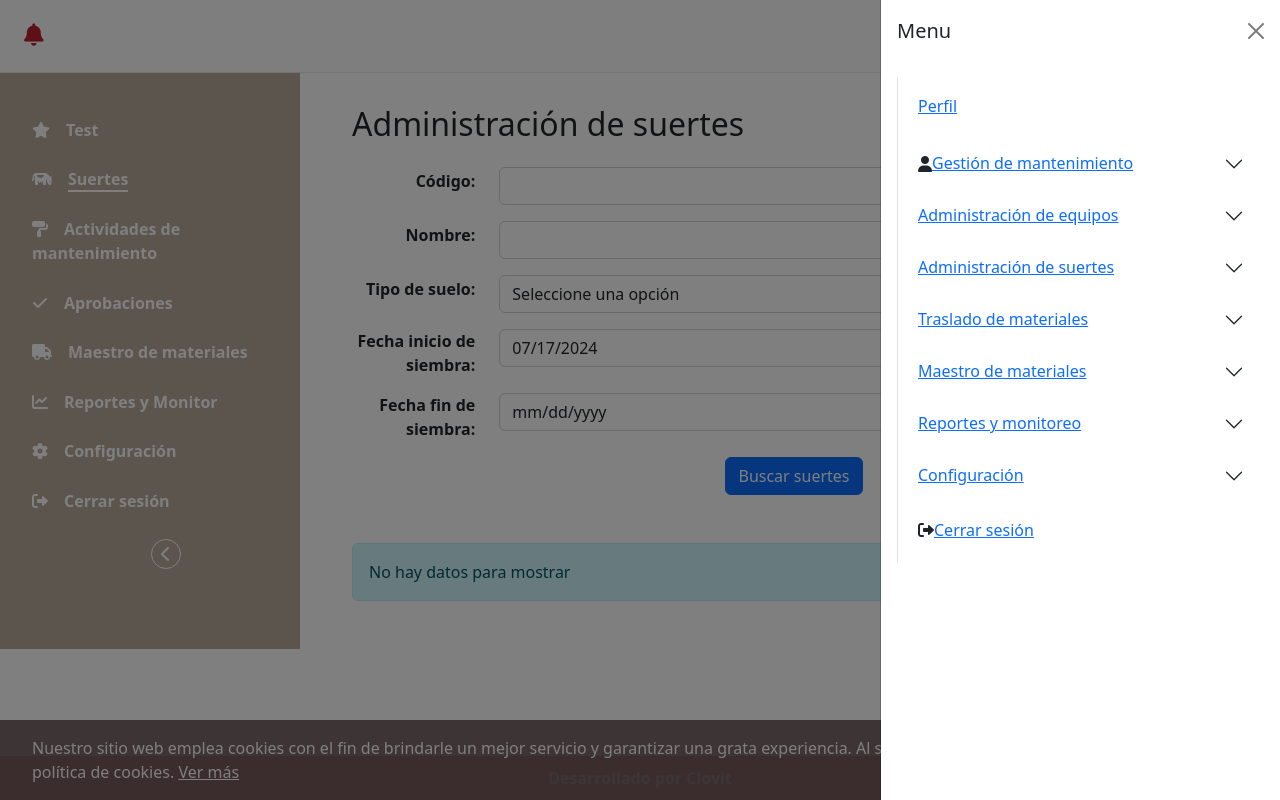
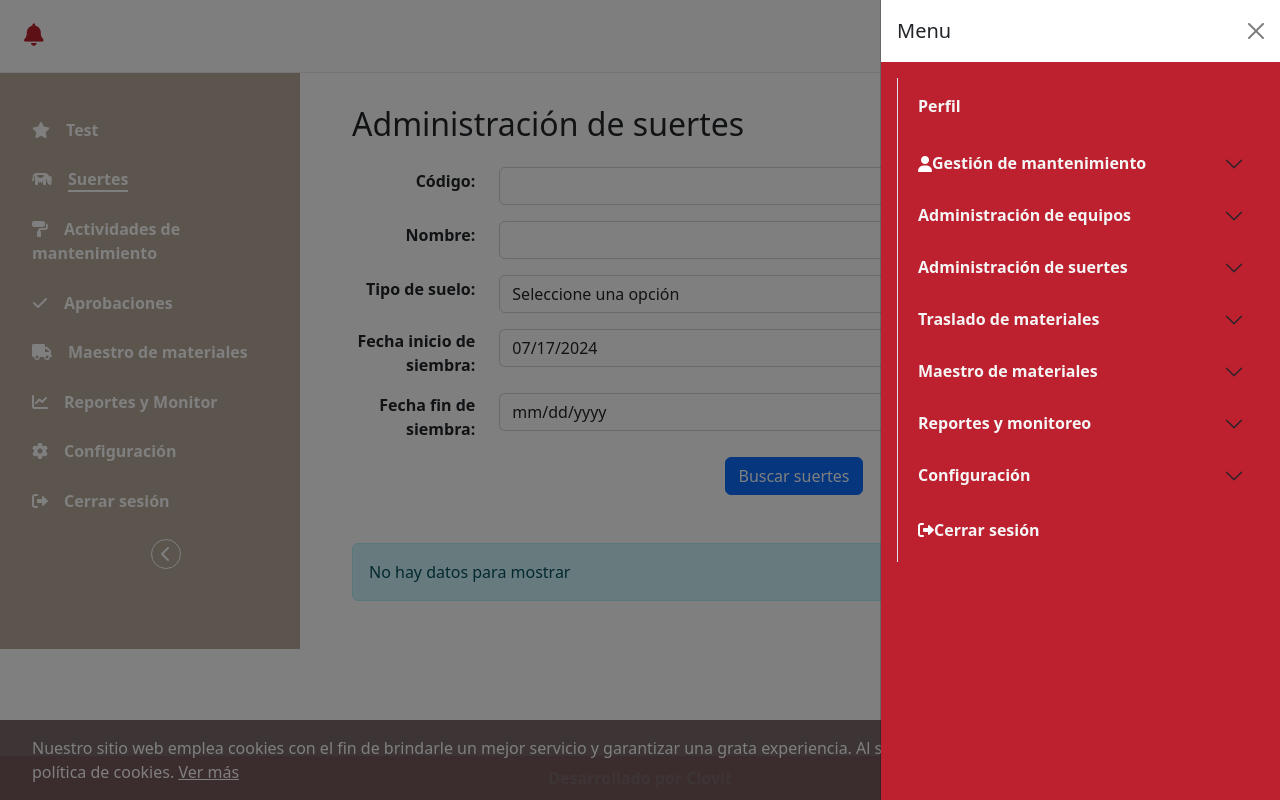
Before and after one commit to cdramirezh/almacenes-pulmon, a React (Create React App) app: page /fields in a window 1280 px wide. Both pictures are taken after a click on the button 1163 px from the left and 36 px from the top of the page. Built offline with nearby package versions, Linux system fonts and the light colour scheme; grey boxes are pictures that could not be loaded.

Commit message:
Riopailar menu

```diff
--- a/src/components/Menu.jsx
+++ b/src/components/Menu.jsx
@@ -55,7 +55,7 @@ export const OffcanvasMenu = () => {
 					<Offcanvas.Header closeButton>
 						<Offcanvas.Title id={`offcanvasNavbarLabel-expand-false`}>Menu</Offcanvas.Title>
 					</Offcanvas.Header>
-					<Offcanvas.Body>
+					<Offcanvas.Body className="menu-container">
 						<Menu menuItems={menuData2} />
 					</Offcanvas.Body>
 				</Navbar.Offcanvas>
--- a/src/components/styles/Menu.scss
+++ b/src/components/styles/Menu.scss
@@ -2,6 +2,7 @@
 	padding-right: 0 !important;
 	padding-left: 10px !important;
 	padding-block: 0px !important;
+	background-color: #BD202F;
 }
 
 .accordion,
@@ -10,8 +11,26 @@
 	border-radius: 0px !important;
 	border-block: 0px !important;
 	border-inline-end: 0px !important;
+	background-color: #BD202F !important;
 }
 
 .accordion-leaf {
 	padding: 16px 20px 20px 20px !important;
+	background-color: #BD202F !important;
 }
+
+.accordion-button {
+	background-color: #BD202F !important;
+}
+
+.menu-container {
+	background-color: #BD202F;
+	a {
+		color: whitesmoke;
+		text-decoration: none;
+		font-weight: bold;
+	}
+	i {
+		color: white;
+	}
+}
```
